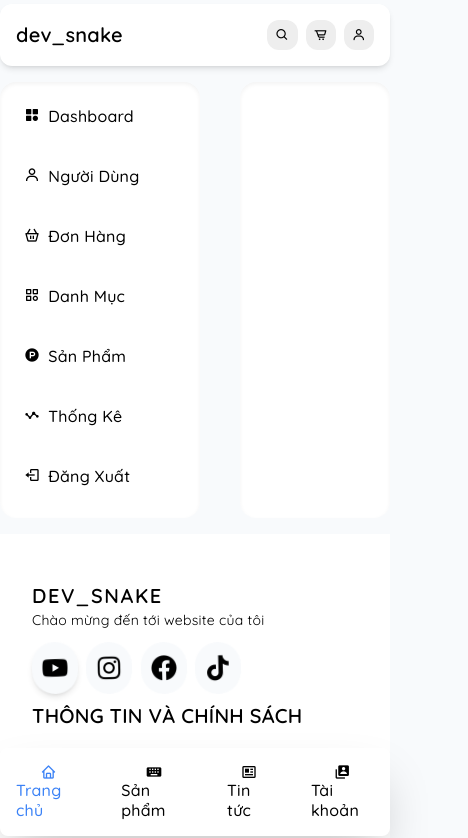
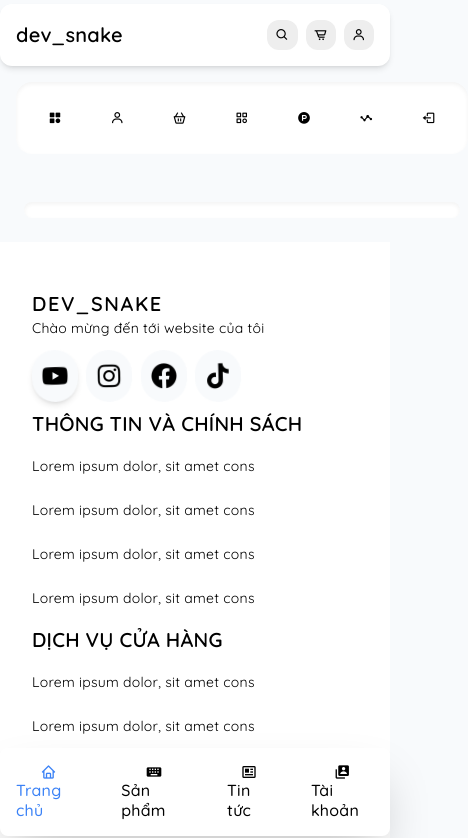
Before and after one commit to dev-snake/Angular-app, an Angular app: page /admin in a window 390 px wide. Shown: the top 838 px of the page, 468 px wide, since content can reach past the window. Built offline with nearby package versions, Linux system fonts and the light colour scheme; no server answers.

Commit message:
fix : navbar admin and page-user

```diff
--- a/src/app/admin/dashboard/dashboard.component.html
+++ b/src/app/admin/dashboard/dashboard.component.html
@@ -1,29 +1,33 @@
-<section class="max-w-[1300px] mx-auto mt-4 grid grid-cols-cols1-2 gap-10">
-  <aside class="p-2 shadow-inner bg-white rounded-2xl">
-    <ul>
+<section
+  class="max-w-[1300px] mx-auto mt-4 grid md:grid-cols-cols1-2 gap-10 max-md:m-4"
+>
+  <aside class="p-2 shadow-inner bg-white rounded-2xl max-md:text-center">
+    <ul class="max-md:flex justify-between">
       <li
         *ngFor="let item of sidebar"
-        class="text-[1rem] capitalize font-medium border-2 rounded-xl mb-2 p-3 transition duration-300 ease-in-out hover:bg-blue-100 cursor-pointer"
+        class="border-2 rounded-xl transition duration-300 ease-in-out hover:bg-blue-100 cursor-pointer h-12 flex items-center m-1"
         (click)="changeActive(item.id)"
         [ngClass]="{ 'border-blue-200 border-2 ': item.id === activeItemId }"
       >
-        <i
-          [class]="item.icon"
-          [ngClass]="{ 'text-blue-500': item.id === activeItemId }"
-        ></i>
+        <a [routerLink]="item.url" class="inline-block p-4">
+          <i
+            [class]="item.icon"
+            [ngClass]="{ 'text-blue-500': item.id === activeItemId }"
+          ></i>
+        </a>
         <a
           [routerLink]="item.url"
-          class="inline-block p-1"
+          class="text-[1rem] capitalize font-medium inline-block"
           [ngClass]="{
             'text-blue-500 font-semibold': item.id === activeItemId,
             'text-red-500': item.id === activeItemId && item.url === '/logout'
           }"
-          >{{ item.title }}</a
+          ><span class="max-md:hidden">{{ item.title }}</span></a
         >
       </li>
     </ul>
   </aside>
-  <article class="p-2 shadow-inner bg-white rounded-2xl">
+  <article class="p-2 shadow-inner bg-white rounded-2xl max-md:m-2">
     <router-outlet></router-outlet>
   </article>
 </section>
--- a/src/app/admin/manage-orders/manage-orders.component.html
+++ b/src/app/admin/manage-orders/manage-orders.component.html
@@ -6,7 +6,7 @@
         <th class="p-2">Người đặt</th>
         <th class="p-2">Ngày đặt</th>
         <th class="p-2">Trạng thái</th>
-        <th class="p-2">Tổng tiền</th>
+        <th class="p-2 max-md:hidden">Tổng tiền</th>
         <th class="p-2">Actions</th>
       </tr>
     </thead>
@@ -15,7 +15,7 @@
         <td class="p-3">{{ order.code }}</td>
         <th>{{ order.userOrder }}</th>
         <td class="p-3">{{ order.date }}</td>
-        <td class="p-3">
+        <td class="p-3 max-md:hidden">
           <span
             [ngClass]="
               order.status === 0
--- a/src/app/admin/manage-users/manage-users.component.html
+++ b/src/app/admin/manage-users/manage-users.component.html
@@ -1,18 +1,18 @@
 <div class="p-4">
-  <table class="w-full text-center">
+  <table class="text-center">
     <thead>
       <tr class="border-b-2">
-        <th class="p-2">Username</th>
+        <th class="p-2 max-md:hidden">Username</th>
         <th class="p-2">Fullname</th>
         <th class="p-2">Role</th>
         <th class="p-2">Date create</th>
         <th class="p-2">State</th>
-        <th class="p-2">Actions</th>
+        <th class="p-2 max-md:hidden">Actions</th>
       </tr>
     </thead>
     <tbody>
       <tr *ngFor="let user of users" class="border-b-2">
-        <td class="p-4 font-semibold tracking-[1.6px] shadow">
+        <td class="p-2 font-semibold tracking-[1.6px] shadow max-md:hidden">
           {{ user.username }}
         </td>
         <td class="p-4">{{ user.lastname }} {{ user.firstname }}</td>
@@ -36,7 +36,7 @@
             {{ user.active === 0 ? "Đang hoạt động" : "Đang bị khóa " }}</span
           >
         </td>
-        <td class="p-4">
+        <td class="p-4 max-md:hidden">
           @if(user.active === 0){
 
           <button
```
